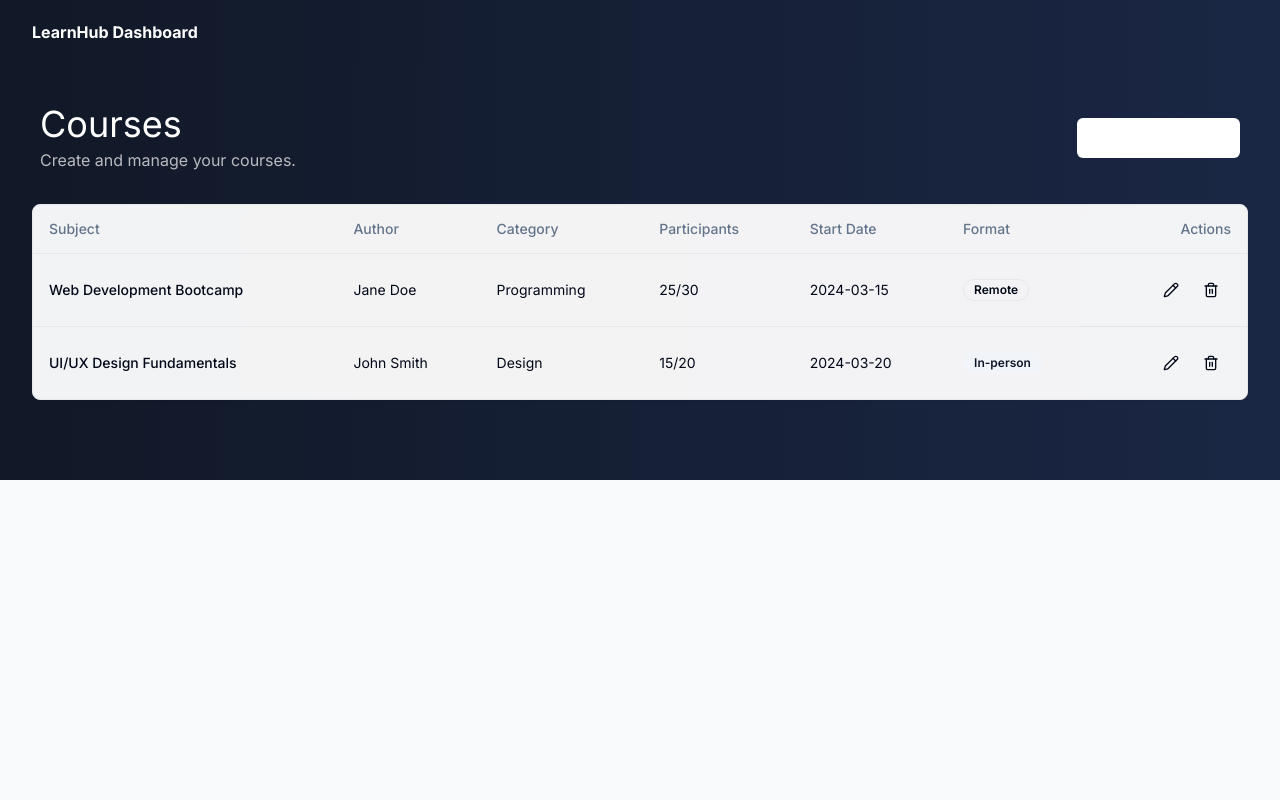
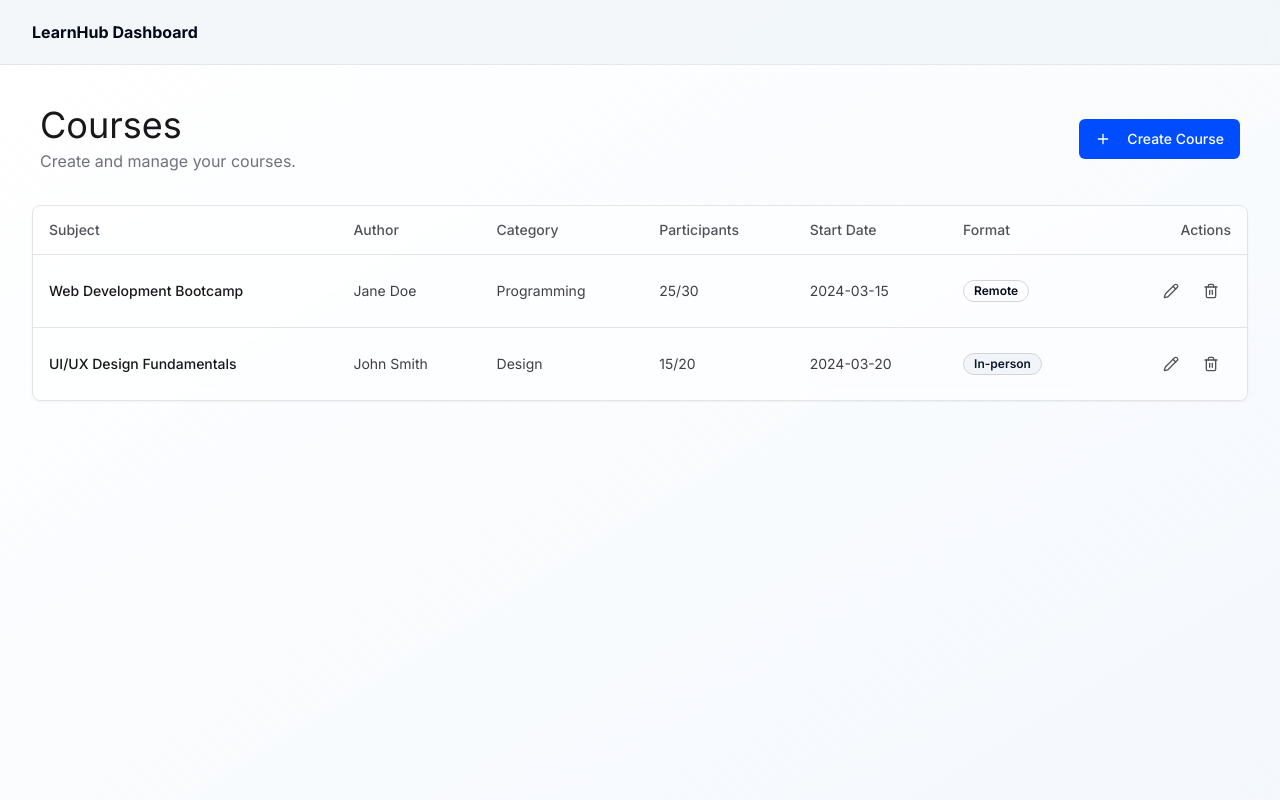
Before and after one commit to KoniczynSzef/praktyki-projekt, a Next.js app in the folder frontend/: page /dashboard in a window 1280 px wide. Shown: the top 800 px of the page. Built offline with nearby package versions, Linux system fonts and the light colour scheme.

Commit message:
dashboard apperance fix

```diff
--- a/frontend/components/dashboard/course-list.tsx
+++ b/frontend/components/dashboard/course-list.tsx
@@ -6,6 +6,16 @@ import { Button } from "@/components/ui/button"
 import { Badge } from "@/components/ui/badge"
 import { Pencil, Trash2 } from "lucide-react"
 import { Card } from "@/components/ui/card"
+import {
+  AlertDialog,
+  AlertDialogAction,
+  AlertDialogCancel,
+  AlertDialogContent,
+  AlertDialogDescription,
+  AlertDialogFooter,
+  AlertDialogHeader,
+  AlertDialogTitle,
+} from "@/components/ui/alert-dialog"
 
 // This would typically come from your backend
 const courses = [
@@ -29,56 +39,89 @@ const courses = [
     startDate: "2024-03-20",
     isRemote: false,
   },
-  // Add more courses as needed
 ]
 
 export function CourseList() {
   const [selectedCourse, setSelectedCourse] = useState<number | null>(null)
+  const [showDeleteDialog, setShowDeleteDialog] = useState(false)
+  const [courseToDelete, setCourseToDelete] = useState<number | null>(null)
 
   const handleEdit = (courseId: number) => {
     setSelectedCourse(courseId)
-    // Implement edit functionality
   }
 
-  const handleDelete = (courseId: number) => {
-    // Implement delete functionality
-    console.log("Delete course:", courseId)
+  const handleDeleteClick = (courseId: number) => {
+    setCourseToDelete(courseId)
+    setShowDeleteDialog(true)
   }
 
+  const handleDeleteConfirm = async () => {
+    if (courseToDelete) {
+      try {
+        // Here you would typically make an API call to delete the course
+        console.log("Deleting course:", courseToDelete)
+        // Simulate API call
+        await new Promise((resolve) => setTimeout(resolve, 500))
+        // After successful deletion, you would typically refresh the course list
+      } catch (error) {
+        console.error("Error deleting course:", error)
+      } finally {
+        setShowDeleteDialog(false)
+        setCourseToDelete(null)
+      }
+    }
+  }
+
+  const courseToDeleteData = courses.find((course) => course.id === courseToDelete)
+
   return (
-    <Card className="bg-white/95 backdrop-blur-sm">
+    <>
+      <Card className="bg-white/80 dark:bg-black/95 backdrop-blur supports-[backdrop-filter]:bg-white/60 dark:supports-[backdrop-filter]:bg-black/60 border-zinc-200 dark:border-zinc-800">
         <Table>
           <TableHeader>
-          <TableRow>
-            <TableHead>Subject</TableHead>
-            <TableHead>Author</TableHead>
-            <TableHead>Category</TableHead>
-            <TableHead>Participants</TableHead>
-            <TableHead>Start Date</TableHead>
-            <TableHead>Format</TableHead>
-            <TableHead className="text-right">Actions</TableHead>
+            <TableRow className="border-zinc-200 dark:border-zinc-800">
+              <TableHead className="text-zinc-600 dark:text-zinc-400">Subject</TableHead>
+              <TableHead className="text-zinc-600 dark:text-zinc-400">Author</TableHead>
+              <TableHead className="text-zinc-600 dark:text-zinc-400">Category</TableHead>
+              <TableHead className="text-zinc-600 dark:text-zinc-400">Participants</TableHead>
+              <TableHead className="text-zinc-600 dark:text-zinc-400">Start Date</TableHead>
+              <TableHead className="text-zinc-600 dark:text-zinc-400">Format</TableHead>
+              <TableHead className="text-right text-zinc-600 dark:text-zinc-400">Actions</TableHead>
             </TableRow>
           </TableHeader>
           <TableBody>
             {courses.map((course) => (
-            <TableRow key={course.id}>
-              <TableCell className="font-medium">{course.subject}</TableCell>
-              <TableCell>{course.author}</TableCell>
-              <TableCell>{course.category}</TableCell>
-              <TableCell>
+              <TableRow key={course.id} className="border-zinc-200 dark:border-zinc-800">
+                <TableCell className="font-medium text-zinc-900 dark:text-white">{course.subject}</TableCell>
+                <TableCell className="text-zinc-700 dark:text-zinc-300">{course.author}</TableCell>
+                <TableCell className="text-zinc-700 dark:text-zinc-300">{course.category}</TableCell>
+                <TableCell className="text-zinc-700 dark:text-zinc-300">
                   {course.currentParticipants}/{course.maxParticipants}
                 </TableCell>
-              <TableCell>{course.startDate}</TableCell>
+                <TableCell className="text-zinc-700 dark:text-zinc-300">{course.startDate}</TableCell>
                 <TableCell>
-                <Badge variant={course.isRemote ? "outline" : "secondary"}>
+                  <Badge
+                    variant={course.isRemote ? "outline" : "secondary"}
+                    className="border-zinc-300 dark:border-zinc-700"
+                  >
                     {course.isRemote ? "Remote" : "In-person"}
                   </Badge>
                 </TableCell>
                 <TableCell className="text-right">
-                <Button variant="ghost" size="icon" onClick={() => handleEdit(course.id)}>
+                  <Button
+                    variant="ghost"
+                    size="icon"
+                    onClick={() => handleEdit(course.id)}
+                    className="text-zinc-600 hover:text-zinc-900 hover:bg-zinc-100 dark:text-zinc-400 dark:hover:text-white dark:hover:bg-zinc-800"
+                  >
                     <Pencil className="h-4 w-4" />
                   </Button>
-                <Button variant="ghost" size="icon" onClick={() => handleDelete(course.id)}>
+                  <Button
+                    variant="ghost"
+                    size="icon"
+                    onClick={() => handleDeleteClick(course.id)}
+                    className="text-zinc-600 hover:text-zinc-900 hover:bg-zinc-100 dark:text-zinc-400 dark:hover:text-white dark:hover:bg-zinc-800"
+                  >
                     <Trash2 className="h-4 w-4" />
                   </Button>
                 </TableCell>
@@ -87,5 +130,27 @@ export function CourseList() {
           </TableBody>
         </Table>
       </Card>
+
+      <AlertDialog open={showDeleteDialog} onOpenChange={setShowDeleteDialog}>
+        <AlertDialogContent>
+          <AlertDialogHeader>
+            <AlertDialogTitle>Are you sure you want to delete this course?</AlertDialogTitle>
+            <AlertDialogDescription>
+              You are about to delete &quot;{courseToDeleteData?.subject}&quot;. This action cannot be undone and will
+              remove all course data including enrolled students and materials.
+            </AlertDialogDescription>
+          </AlertDialogHeader>
+          <AlertDialogFooter>
+            <AlertDialogCancel>Cancel</AlertDialogCancel>
+            <AlertDialogAction
+              onClick={handleDeleteConfirm}
+              className="bg-red-600 text-white hover:bg-red-700 dark:bg-red-900 dark:hover:bg-red-800"
+            >
+              Delete Course
+            </AlertDialogAction>
+          </AlertDialogFooter>
+        </AlertDialogContent>
+      </AlertDialog>
+    </>
   )
 }
--- a/frontend/components/dashboard/create-course-form.tsx
+++ b/frontend/components/dashboard/create-course-form.tsx
@@ -51,6 +51,8 @@ export function CreateCourseForm() {
   const router = useRouter()
   const [isSubmitting, setIsSubmitting] = useState(false)
 
+  const className = "dark:text-red-600"
+
   const form = useForm<z.infer<typeof formSchema>>({
     resolver: zodResolver(formSchema),
     defaultValues: {
@@ -80,7 +82,7 @@ export function CreateCourseForm() {
   }
 
   return (
-    <Card>
+    <Card className="bg-white/80 dark:bg-black/95 backdrop-blur supports-[backdrop-filter]:bg-white/60 dark:supports-[backdrop-filter]:bg-black/60 border-zinc-200 dark:border-zinc-800">
       <CardContent className="p-6">
         <Form {...form}>
           <form onSubmit={form.handleSubmit(onSubmit)} className="space-y-8">
@@ -94,7 +96,7 @@ export function CreateCourseForm() {
                     <FormControl>
                       <Input placeholder="John Doe" {...field} />
                     </FormControl>
-                    <FormMessage />
+                    <FormMessage className={className} />
                   </FormItem>
                 )}
               />
@@ -108,7 +110,7 @@ export function CreateCourseForm() {
                     <FormControl>
                       <Input placeholder="Web Development" {...field} />
                     </FormControl>
-                    <FormMessage />
+                    <FormMessage className={className} />
                   </FormItem>
                 )}
               />
@@ -135,7 +137,7 @@ export function CreateCourseForm() {
                         <SelectItem value="data">Data Science</SelectItem>
                       </SelectContent>
                     </Select>
-                    <FormMessage />
+                    <FormMessage className={className} />
                   </FormItem>
                 )}
               />
@@ -155,7 +157,7 @@ export function CreateCourseForm() {
                         onChange={(e) => field.onChange(Number.parseFloat(e.target.value))}
                       />
                     </FormControl>
-                    <FormMessage />
+                    <FormMessage className={className} />
                   </FormItem>
                 )}
               />
@@ -176,7 +178,7 @@ export function CreateCourseForm() {
                         onChange={(e) => field.onChange(Number.parseInt(e.target.value))}
                       />
                     </FormControl>
-                    <FormMessage />
+                    <FormMessage className={className} />
                   </FormItem>
                 )}
               />
@@ -209,7 +211,7 @@ export function CreateCourseForm() {
                         />
                       </PopoverContent>
                     </Popover>
-                    <FormMessage />
+                    <FormMessage className={className} />
                   </FormItem>
                 )}
               />
@@ -228,7 +230,7 @@ export function CreateCourseForm() {
                       {...field}
                     />
                   </FormControl>
-                  <FormMessage />
+                  <FormMessage className={className} />
                 </FormItem>
               )}
             />
@@ -243,7 +245,7 @@ export function CreateCourseForm() {
                     <Textarea placeholder="Enter the course syllabus..." className="min-h-[150px]" {...field} />
                   </FormControl>
                   <FormDescription>Enter each topic on a new line</FormDescription>
-                  <FormMessage />
+                  <FormMessage className={className} />
                 </FormItem>
               )}
             />
@@ -284,13 +286,13 @@ export function CreateCourseForm() {
                     />
                   </FormControl>
                   <FormDescription>Upload a cover image for your course</FormDescription>
-                  <FormMessage />
+                  <FormMessage className={className} />
                 </FormItem>
               )}
             />
 
             <div className="flex justify-end space-x-4">
-              <Button type="button" variant="outline" onClick={() => router.push("/dashboard")}>
+              <Button type="button" variant="secondary" onClick={() => router.push("/dashboard")}>
                 Cancel
               </Button>
               <Button type="submit" disabled={isSubmitting}>
--- a/frontend/components/dashboard/dashboard-header.tsx
+++ b/frontend/components/dashboard/dashboard-header.tsx
@@ -9,12 +9,12 @@ interface DashboardHeaderProps {
 
 export function DashboardHeader({ heading, text }: DashboardHeaderProps) {
   return (
-    <div className="flex items-center justify-between px-2 text-white mb-8">
+    <div className="flex items-center justify-between px-2 mb-8">
       <div className="grid gap-1">
-        <h1 className="font-heading text-3xl md:text-4xl">{heading}</h1>
-        {text && <p className="text-white/70">{text}</p>}
+        <h1 className="font-heading text-3xl md:text-4xl text-zinc-900 dark:text-white">{heading}</h1>
+        {text && <p className="text-zinc-500 dark:text-zinc-400">{text}</p>}
       </div>
-      <Button variant="outline" className="border-white/20 hover:bg-white/10" asChild>
+      <Button asChild>
         <Link href="/dashboard/courses/create">
           <Plus className="mr-2 h-4 w-4" />
           Create Course
--- a/frontend/components/dashboard/dashboard-shell.tsx
+++ b/frontend/components/dashboard/dashboard-shell.tsx
@@ -7,18 +7,21 @@ export function DashboardShell({
 }) {
   return (
     <div className="flex min-h-screen flex-col">
-      <header className="sticky top-0 z-40 bg-gradient-to-r from-gray-900 to-navy-800 text-white">
+      <div className="fixed inset-0 bg-gradient-to-br from-white to-blue-50/50 dark:bg-gradient-to-r dark:from-[#243B55] dark:to-[#141E30] -z-10" />
+      <header className="sticky top-0 z-40 border-b bg-secondary dark:bg-black/95 backdrop-blur supports-[backdrop-filter]:bg-secondary/80 dark:supports-[backdrop-filter]:bg-black/60">
         <div className="container flex h-16 items-center justify-between py-4">
           <div className="flex gap-6 md:gap-10">
             <a href="/" className="hidden items-center space-x-2 md:flex">
-              <span className="hidden font-bold sm:inline-block">LearnHub Dashboard</span>
+              <span className="hidden font-bold text-foreground dark:text-white sm:inline-block">
+                LearnHub Dashboard
+              </span>
             </a>
           </div>
         </div>
       </header>
-      <div className="bg-gradient-to-r from-gray-900 to-navy-800 pb-20">
-        <div className="container pt-10">{children}</div>
-      </div>
+      <main className="flex-1">
+        <div className="container py-10">{children}</div>
+      </main>
     </div>
   )
 }
```
Lines whose indentation alone changed are shown as unchanged.
